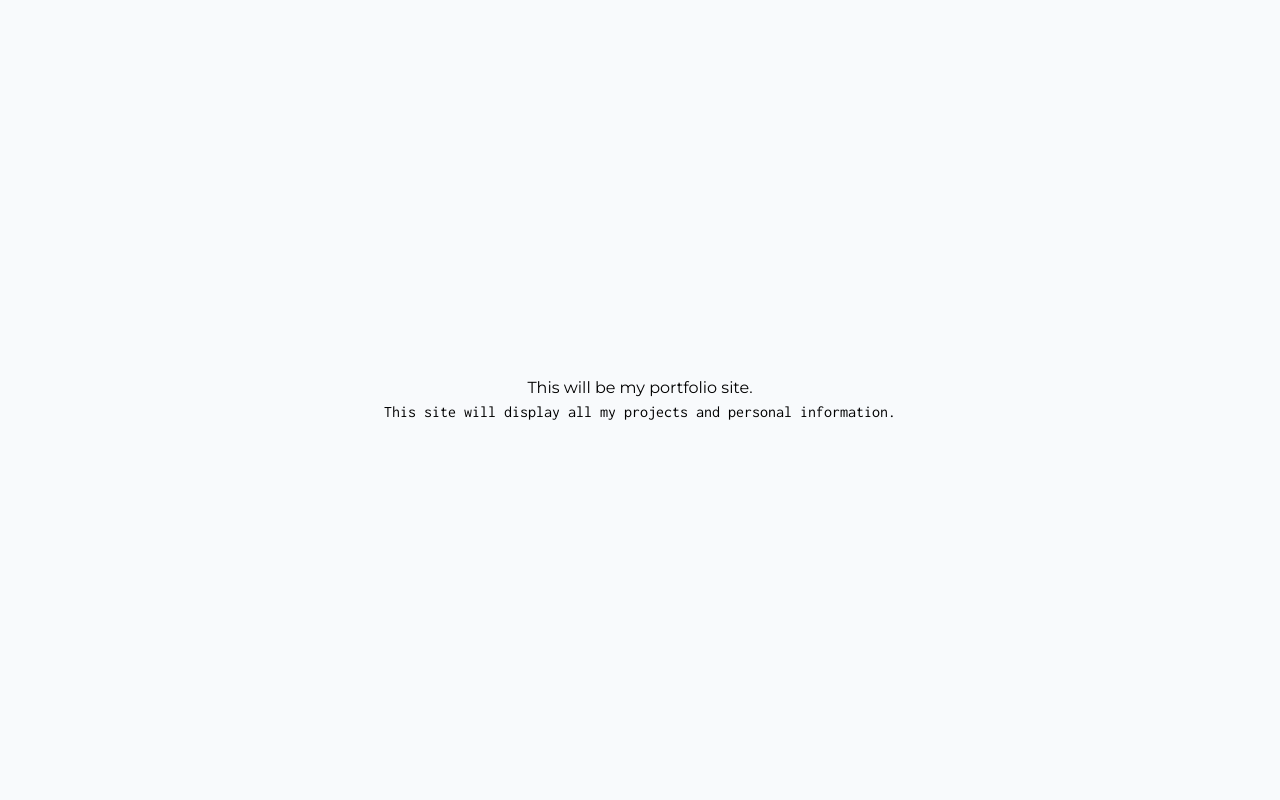
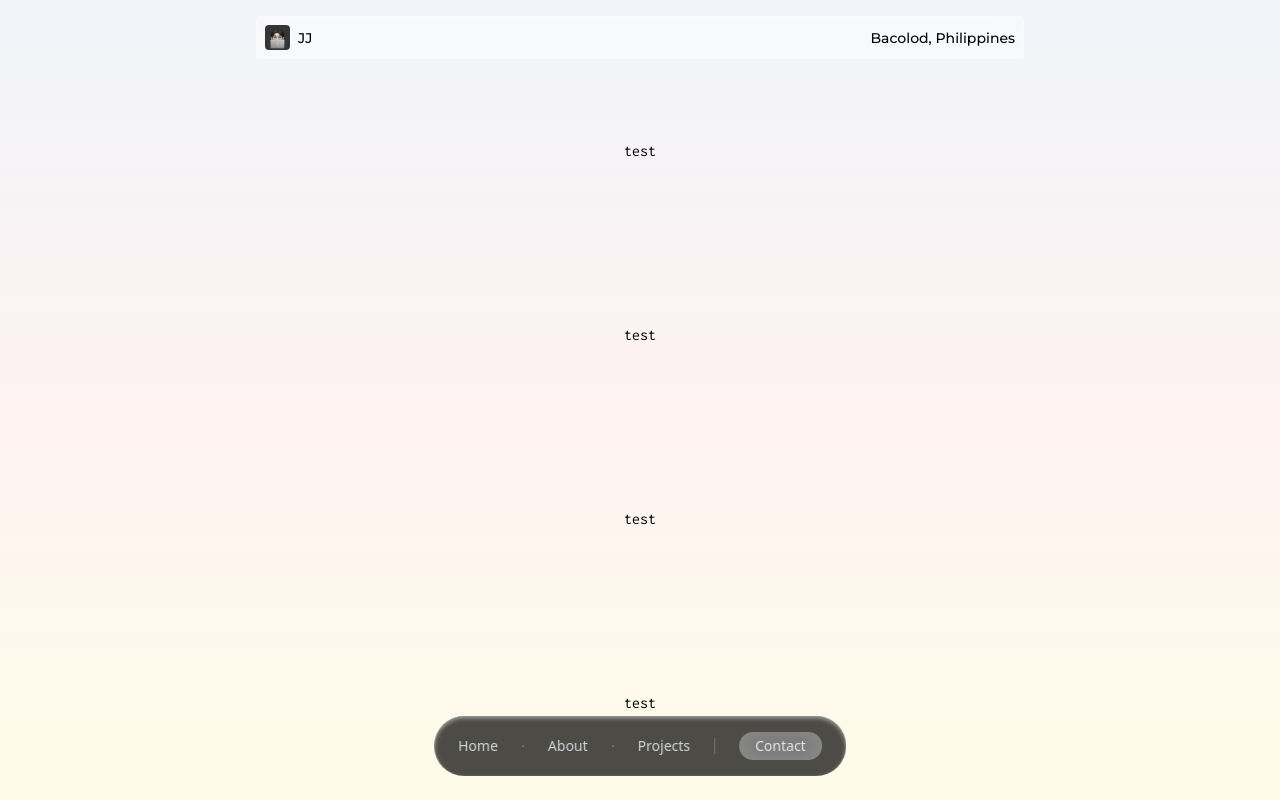
Before and after one commit to gen1chiro/portfolio, a Next.js app: page / in a window 1280 px wide. Shown: the top 800 px of the page. Built offline with nearby package versions, Linux system fonts and the light colour scheme.

Commit message:
feat: header & nav

```diff
--- a/app/globals.css
+++ b/app/globals.css
@@ -1,6 +1,10 @@
 @import "tailwindcss";
 
 @layer base {
+    html {
+        @apply min-h-screen bg-light-gradient bg-fixed;
+    }
+
     h1, h2, h3, h4, h5, h6 {
         font-family: var(--font-montserrat);
     }
@@ -9,3 +13,22 @@
         font-family: var(--font-inconsolata);
     }
 }
+
+@utility bg-light-gradient {
+    @apply bg-gradient-to-b from-slate-100 via-red-50 to-yellow-50;
+}
+
+@utility bg-glass-white {
+    @apply backdrop-blur-md bg-white/40 border border-white/20;
+}
+
+@utility bg-glass-dark {
+    background: rgba(0, 0, 0, 0.7);
+    border-radius: 16px;
+    box-shadow: 0 4px 30px rgba(0, 0, 0, 0.1);
+    backdrop-filter: blur(10px);
+}
+
+@utility w-responsive {
+    @apply w-11/12 max-w-3xl mx-auto;
+}
--- a/app/layout.tsx
+++ b/app/layout.tsx
@@ -1,6 +1,8 @@
 import type { Metadata } from "next";
 import { Montserrat, Inconsolata } from "next/font/google";
 import "./globals.css";
+import Header from "@/components/header";
+import Nav from "@/components/nav";
 
 const montserrat = Montserrat({
     variable: "--font-montserrat",
@@ -29,7 +31,9 @@ export default function RootLayout({
       <body
         className={`${montserrat.variable} ${inconsolata.variable} antialiased`}
       >
+        <Header />
         {children}
+        <Nav />
       </body>
     </html>
   );
--- a/app/page.tsx
+++ b/app/page.tsx
@@ -1,9 +1,14 @@
 
 export default function Home() {
   return (
-    <div className="w-full min-h-screen flex flex-col justify-center items-center bg-slate-50">
-        <h1>This will be my portfolio site.</h1>
-        <p>This site will display all my projects and personal information.</p>
+    <div className="w-responsive flex flex-col justify-center items-center">
+        <p className='py-20'>test</p>
+        <p className='py-20'>test</p>
+        <p className='py-20'>test</p>
+        <p className='py-20'>test</p>
+        <p className='py-20'>test</p>
+        <p className='py-20'>test</p>
+        <p className='py-20'>test</p>
     </div>
   );
 }
--- /dev/null
+++ b/components/header.tsx
@@ -0,0 +1,22 @@
+import Image from 'next/image';
+import headerImage from '@/public/images/header.png';
+
+export default function Header() {
+    return (
+        <header className='w-responsive sticky top-4 z-50 bg-glass-white rounded-sm mt-4 font-medium text-sm'>
+            <div className='w-full flex justify-between items-center p-2'>
+                <div className='flex justify-center items-center gap-2'>
+                    <Image
+                        src={headerImage}
+                        alt='profile photo'
+                        width={25}
+                        height={25}
+                        className='rounded-sm grayscale-50'
+                    />
+                    <h1>JJ</h1>
+                </div>
+                <h1>Bacolod, Philippines</h1>
+            </div>
+        </header>
+    )
+}
--- /dev/null
+++ b/components/nav-button.tsx
@@ -0,0 +1,9 @@
+import { NavButtonProps } from "@/types";
+
+export default function NavButton({label}: NavButtonProps) {
+    return (
+        <button className='bg-glass-white rounded-full px-4 py-1 text-gray-200 border-none'>
+            {label}
+        </button>
+    )
+}
--- /dev/null
+++ b/components/nav-link.tsx
@@ -0,0 +1,10 @@
+import Link from "next/link";
+import { NavLinkProps } from "@/types";
+
+export default function NavLink({href, label}: NavLinkProps) {
+    return (
+        <Link href={href}>
+            {label}
+        </Link>
+    )
+}
--- /dev/null
+++ b/components/nav.tsx
@@ -0,0 +1,33 @@
+import Link from 'next/link'
+import NavLink from '@/components/nav-link'
+import NavButton from '@/components/nav-button'
+
+export default function Nav() {
+    return (
+        <nav className='bg-glass-dark fixed bottom-6 left-1/2 -translate-x-1/2 rounded-full z-50 text-gray-300 text-sm px-6 py-4 shadow-inner shadow-white/50'>
+            <ul className='w-full flex justify-between items-center gap-6'>
+                <li>
+                    <NavLink href='/' label='Home' />
+                </li>
+                <li>
+                    <div className='w-[2px] h-[2px] bg-zinc-500'></div>
+                </li>
+                <li>
+                    <NavLink href='/' label='About' />
+                </li>
+                <li>
+                    <div className='w-[2px] h-[2px] bg-zinc-500'></div>
+                </li>
+                <li>
+                    <NavLink href='/' label='Projects' />
+                </li>
+                <li>
+                    <div className='w-[1px] h-4 bg-zinc-500'></div>
+                </li>
+                <li>
+                    <NavButton label='Contact' />
+                </li>
+            </ul>
+        </nav>
+    )
+}
--- /dev/null
+++ b/types/index.ts
@@ -0,0 +1,9 @@
+
+export type NavLinkProps = {
+    href: string;
+    label: string;
+};
+
+export type NavButtonProps = {
+    label: string;
+}
```
Also changed, not shown: public/images/header.png (added).
